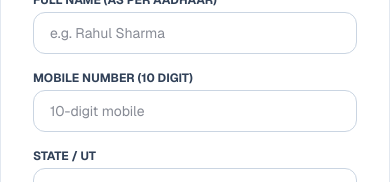
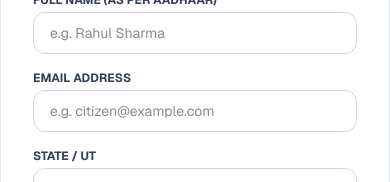
Before and after one commit to devspark-2501/mParivahan-App, a Next.js app: page /auth/signup in a window 390 px wide. Shown: the part 363-545 px from the top of the page. Built offline with nearby package versions, Linux system fonts and the light colour scheme.

Commit message:
Updated to collect Email address instead of primary mobile number verification.

```diff
--- a/src/app/auth/signup/page.js
+++ b/src/app/auth/signup/page.js
@@ -13,7 +13,7 @@ function SignupFormContent() {
 
   const [formData, setFormData] = useState({
     fullName: '',
-    mobile: '',
+    email: '',
     aadhaar: '',
     state: 'Delhi',
     password: ''
@@ -26,8 +26,8 @@ function SignupFormContent() {
 
   const handleSignup = async (e) => {
     e.preventDefault();
-    if (formData.mobile.length !== 10) {
-      alert('Mobile number must be exactly 10 digits.');
+    if (!formData.email.includes('@')) {
+      alert('Please enter a valid email address.');
       return;
     }
     if (formData.aadhaar && formData.aadhaar.length !== 12) {
@@ -84,15 +84,14 @@ function SignupFormContent() {
 
         <div className="grid grid-cols-1 sm:grid-cols-2 gap-4">
           <div>
-            <label className="block text-xs font-bold text-slate-700 uppercase mb-1">Mobile Number (10 Digit)</label>
+            <label className="block text-xs font-bold text-slate-700 uppercase mb-1">Email Address</label>
             <input
-              type="tel"
-              name="mobile"
+              type="email"
+              name="email"
               required
-              maxLength={10}
-              placeholder="10-digit mobile"
-              value={formData.mobile}
-              onChange={(e) => setFormData({ ...formData, mobile: e.target.value.replace(/\D/g, '') })}
+              placeholder="e.g. citizen@example.com"
+              value={formData.email}
+              onChange={handleChange}
               className="w-full px-4 py-2.5 rounded-xl border border-slate-300 text-sm focus:outline-none focus:ring-2 focus:ring-orange-500"
             />
           </div>
```
